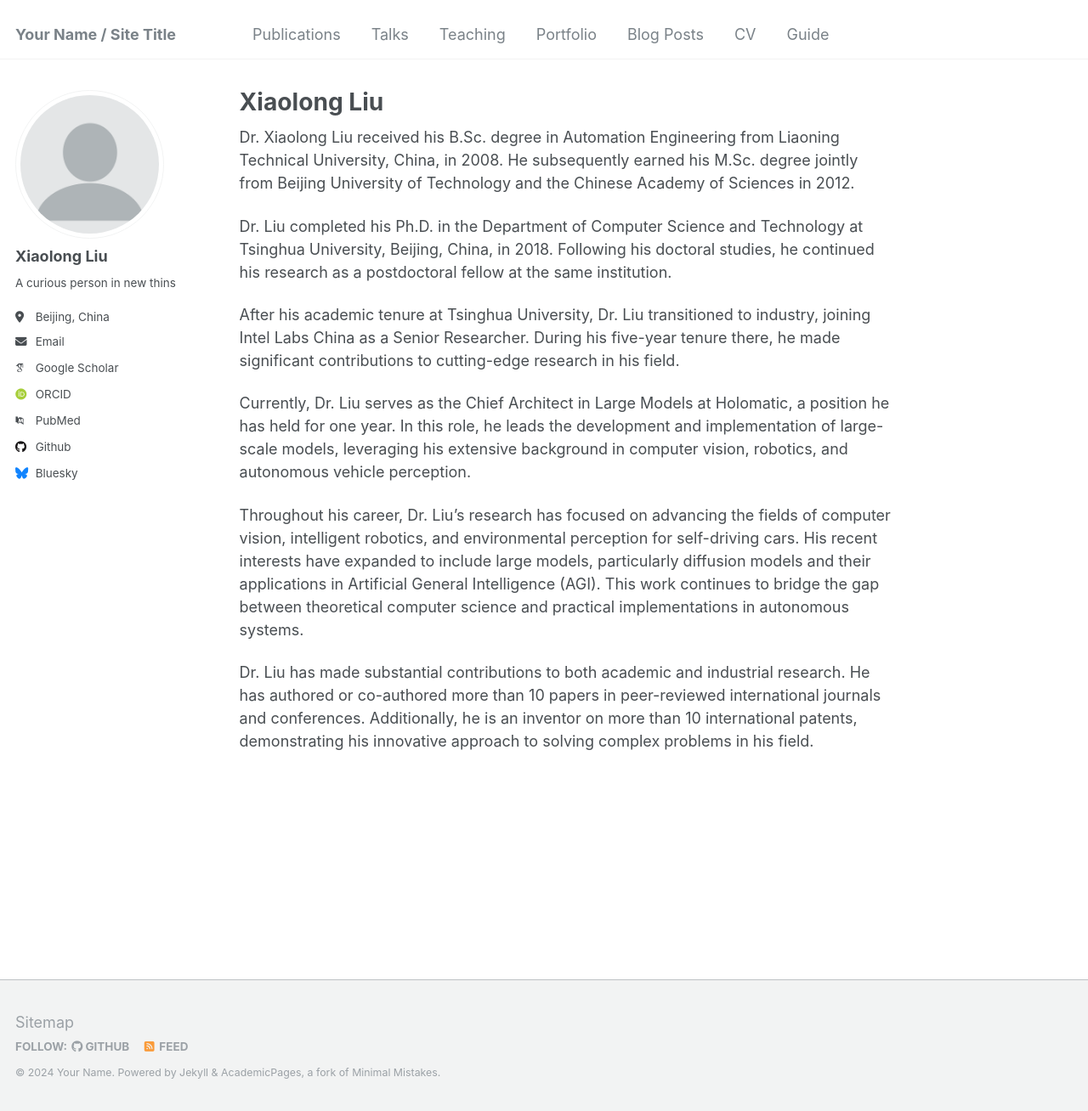
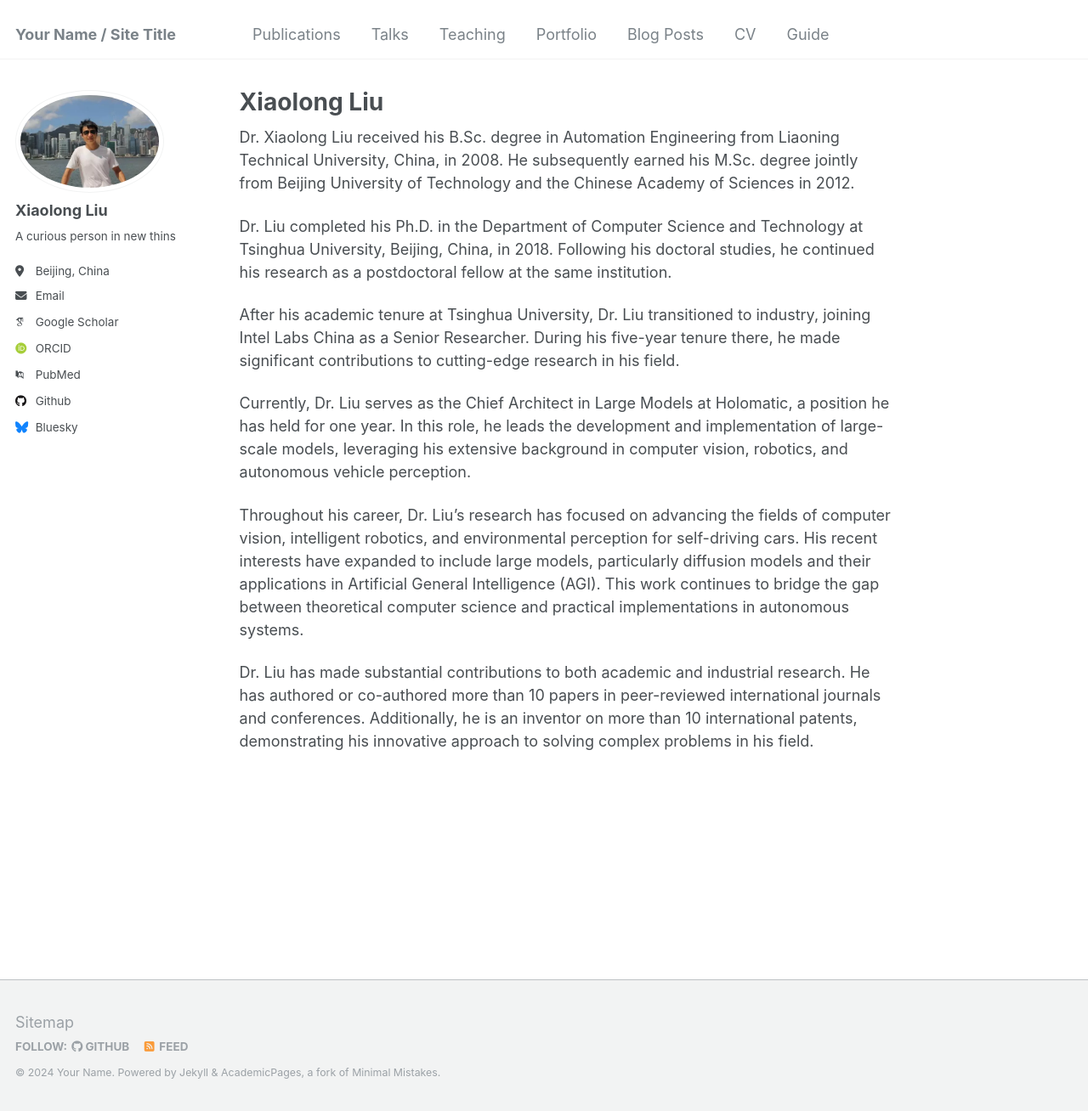
Before and after one commit to xllau/xllau.github.io, a Jekyll site: the page built from _pages/about.md, in a window 1280 px wide and 1308 px high. Shown: the whole window at 85% size. Built offline with Jekyll 4.4.1, drawn with Linux system fonts in a browser that asks for light colours; some web fonts are replaced.

Commit message:
Update _config.yml

```diff
--- a/_config.yml
+++ b/_config.yml
@@ -21,7 +21,7 @@ repository               : "academicpages/academicpages.github.io"
 #               Additional customization can be done by editing /_includes/author-profile.html
 author:
   # Biographic information
-  avatar           : "profile.png"
+  avatar           : "profile.webp"
   name             : "Xiaolong Liu"
   pronouns         : # example: "she/her"
   bio              : "A curious person in new thins"
```
